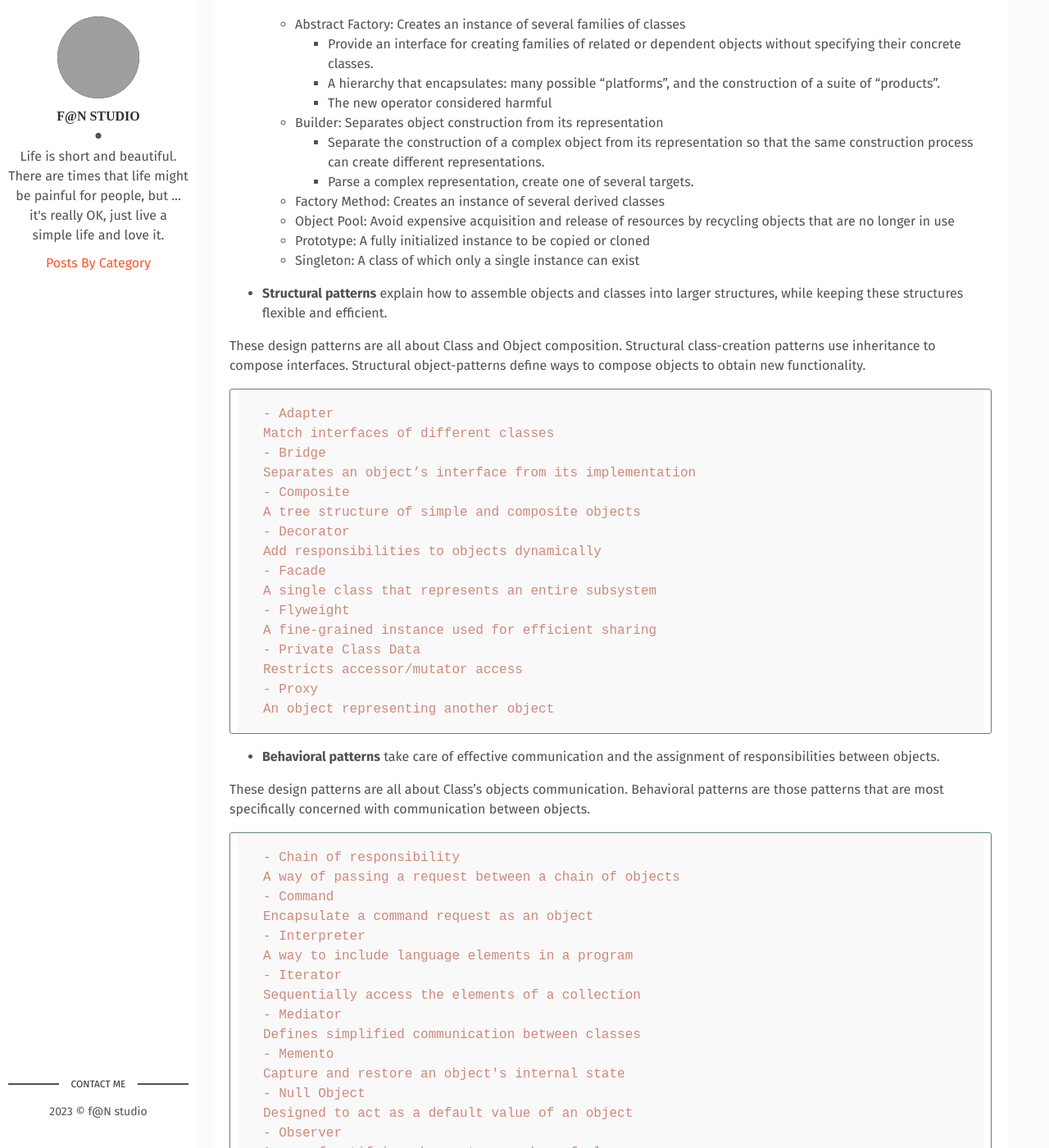
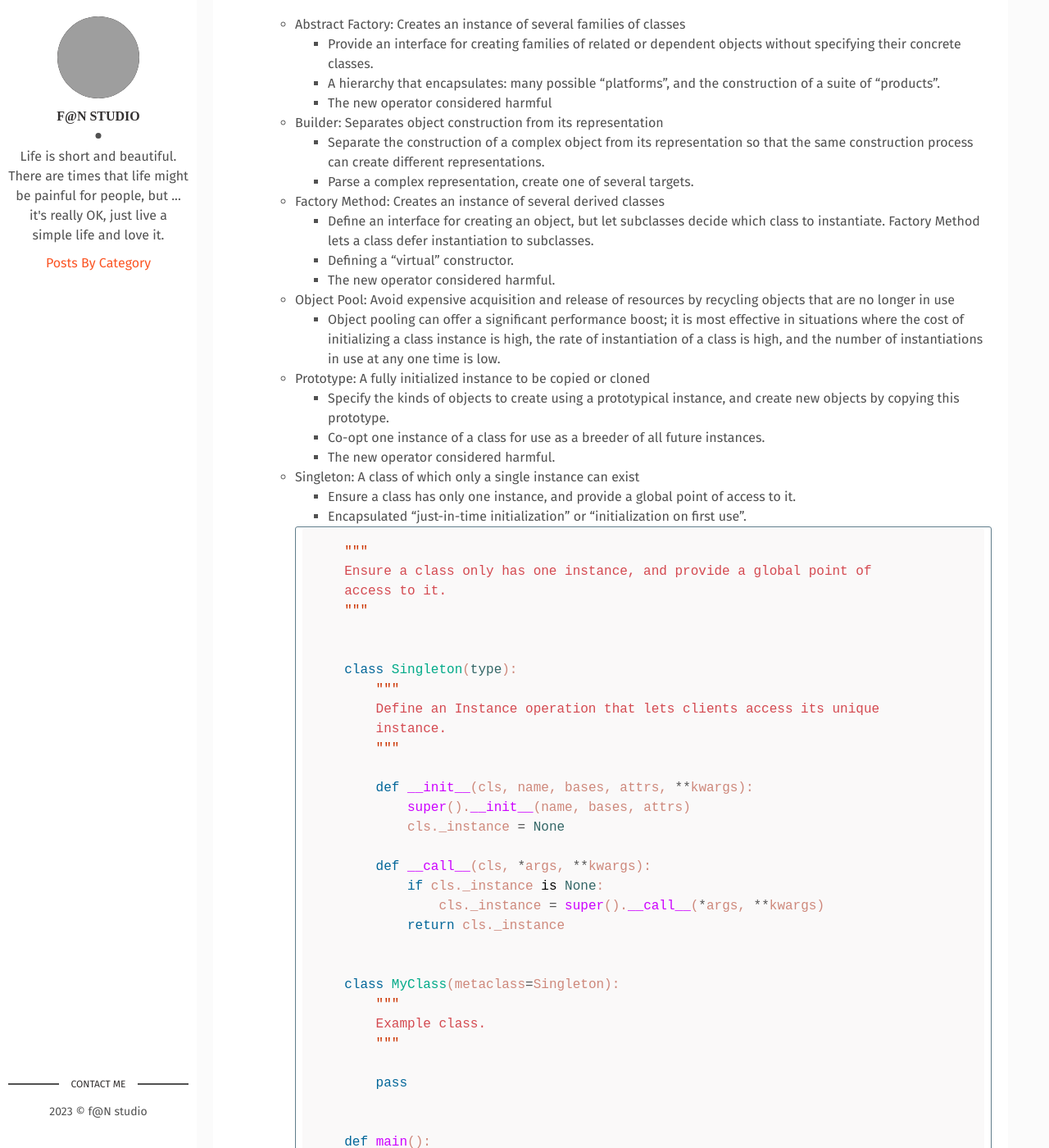
Before and after one commit to wowfrank/wowfrank.github.io, a Jekyll site: the page built from _posts/2023-04-03-design-patterns-in-python.md, in a window 1280 px wide and 1400 px high, scrolled down 1941 px. Shown: the whole window at 82% size. Built offline with Jekyll 4.4.1, drawn with Linux system fonts in a browser that asks for light colours; some of the changed text lies outside the part shown; grey boxes are pictures that could not be loaded.

Commit message:
Update 2023-04-03-design-patterns-in-python.md

````diff
--- a/_posts/2023-04-03-design-patterns-in-python.md
+++ b/_posts/2023-04-03-design-patterns-in-python.md
@@ -47,18 +47,67 @@ In addition, all patterns can be categorized by their _intent_, or purpose. This
 
     These design patterns are all about class instantiation. This pattern can be further divided into class-creation patterns and object-creational patterns. While class-creation patterns use inheritance effectively in the instantiation process, object-creation patterns use delegation effectively to get the job done.
 
-  - Abstract Factory: Creates an instance of several families of classes
-    - Provide an interface for creating families of related or dependent objects without specifying their concrete classes.
-    - A hierarchy that encapsulates: many possible "platforms", and the construction of a suite of "products".
-    - The new operator considered harmful
-  - Builder: Separates object construction from its representation
-    - Separate the construction of a complex object from its representation so that the same construction process can create different representations.
-    - Parse a complex representation, create one of several targets.
-  - Factory Method: Creates an instance of several derived classes
-  - Object Pool: Avoid expensive acquisition and release of resources by recycling objects that are no longer in use
-  - Prototype: A fully initialized instance to be copied or cloned
-  - Singleton: A class of which only a single instance can exist
+    - Abstract Factory: Creates an instance of several families of classes
+        - Provide an interface for creating families of related or dependent objects without specifying their concrete classes.
+        - A hierarchy that encapsulates: many possible "platforms", and the construction of a suite of "products".
+        - The new operator considered harmful
+    - Builder: Separates object construction from its representation
+        - Separate the construction of a complex object from its representation so that the same construction process can create different representations.
+        - Parse a complex representation, create one of several targets.
+    - Factory Method: Creates an instance of several derived classes
+        - Define an interface for creating an object, but let subclasses decide which class to instantiate. Factory Method lets a class defer instantiation to subclasses.
+        - Defining a "virtual" constructor.
+        - The new operator considered harmful.
+    - Object Pool: Avoid expensive acquisition and release of resources by recycling objects that are no longer in use
+        - Object pooling can offer a significant performance boost; it is most effective in situations where the cost of initializing a class instance is high, the rate of instantiation of a class is high, and the number of instantiations in use at any one time is low.
+    - Prototype: A fully initialized instance to be copied or cloned
+        - Specify the kinds of objects to create using a prototypical instance, and create new objects by copying this prototype.
+        - Co-opt one instance of a class for use as a breeder of all future instances.
+        - The new operator considered harmful.
+    - Singleton: A class of which only a single instance can exist
+        - Ensure a class has only one instance, and provide a global point of access to it.
+        - Encapsulated "just-in-time initialization" or "initialization on first use".
 
+        ```python
+        """
+        Ensure a class only has one instance, and provide a global point of
+        access to it.
+        """
+
+
+        class Singleton(type):
+            """
+            Define an Instance operation that lets clients access its unique
+            instance.
+            """
+
+            def __init__(cls, name, bases, attrs, **kwargs):
+                super().__init__(name, bases, attrs)
+                cls._instance = None
+
+            def __call__(cls, *args, **kwargs):
+                if cls._instance is None:
+                    cls._instance = super().__call__(*args, **kwargs)
+                return cls._instance
+
+
+        class MyClass(metaclass=Singleton):
+            """
+            Example class.
+            """
+
+            pass
+
+
+        def main():
+            m1 = MyClass()
+            m2 = MyClass()
+            assert m1 is m2
+
+
+        if __name__ == "__main__":
+            main()
+        ```
 
 - **Structural patterns** explain how to assemble objects and classes into larger structures, while keeping these structures flexible and efficient.
 
````
